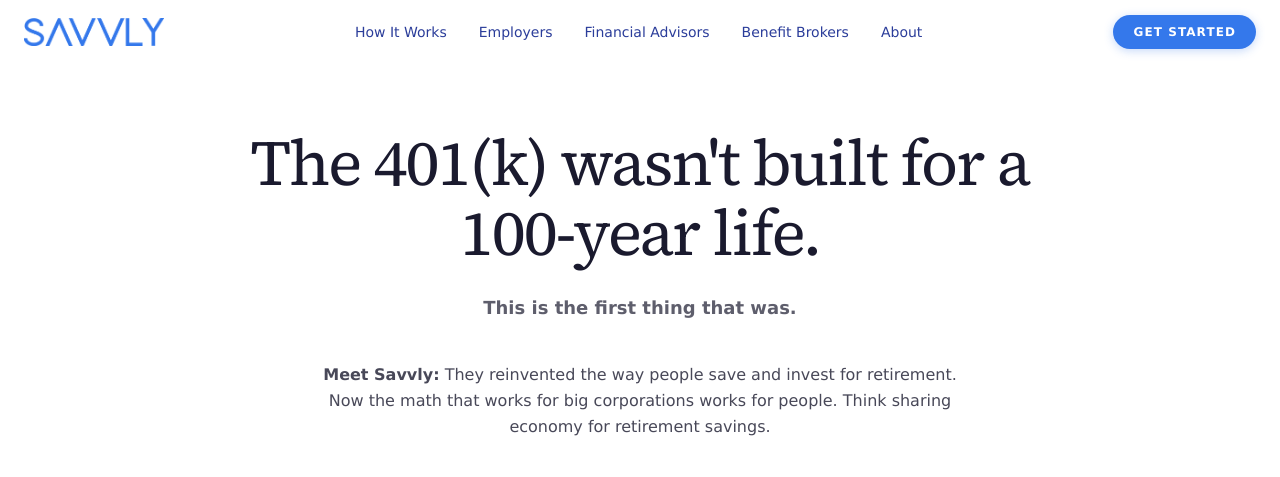
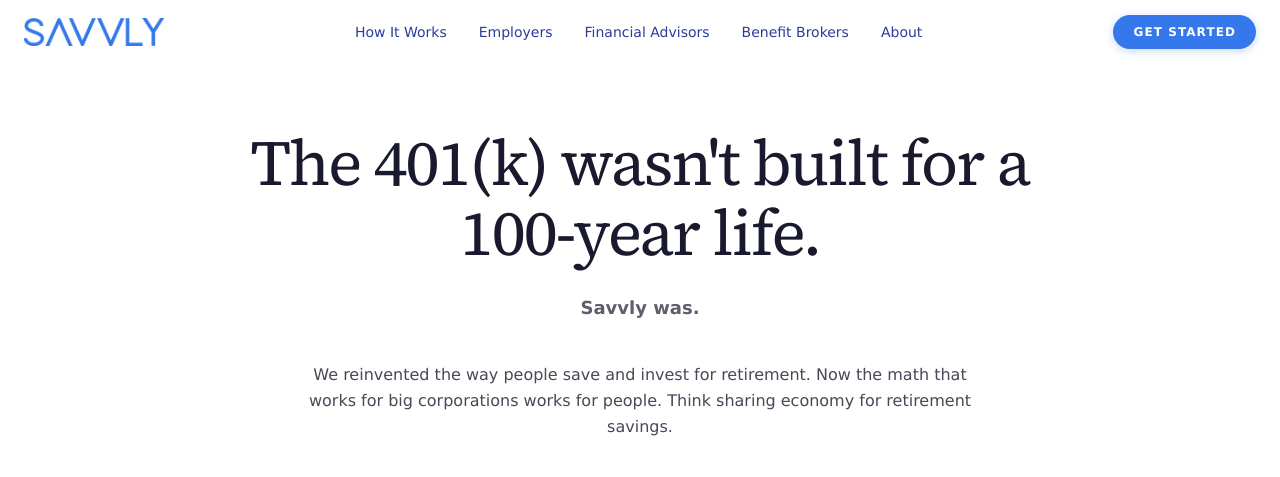
Before and after one commit to justatma/site01-savvly-04-2026, a website: page src/index.html in a window 1280 px wide. Shown: the top 477 px of the page. Drawn offline with nearby package versions, Linux system fonts and the light colour scheme.

```diff
--- a/src/index.html
+++ b/src/index.html
@@ -115,10 +115,10 @@
         The 401(k) wasn't built for a 100-year life.
       </h1>
       <p class="font-body text-lg leading-relaxed text-near-black/70 mb-10">
-        <strong>This is the first thing that was.</strong>
+        <strong>Savvly was.</strong>
       </p>
       <p class="font-body leading-relaxed text-near-black/80 mb-10 max-w-2xl mx-auto">
-        <strong>Meet Savvly:</strong> They reinvented the way people save and invest for retirement. Now the math that works for big corporations works for people. Think sharing economy for retirement savings.
+        We reinvented the way people save and invest for retirement. Now the math that works for big corporations works for people. Think sharing economy for retirement savings.
       </p>
      <div class="mb-10">
   <div class="relative mx-auto" style="max-width: 760px;">
```
